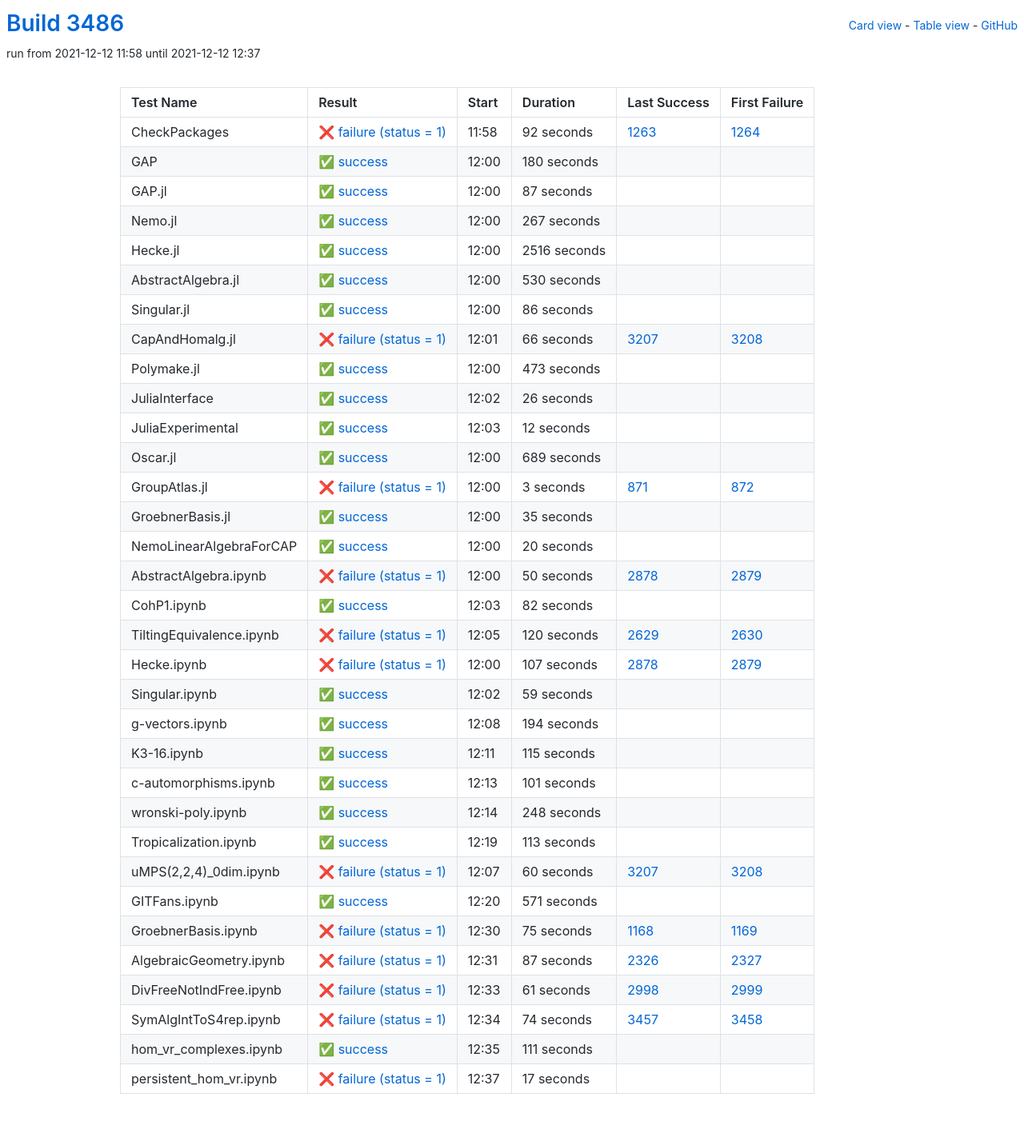
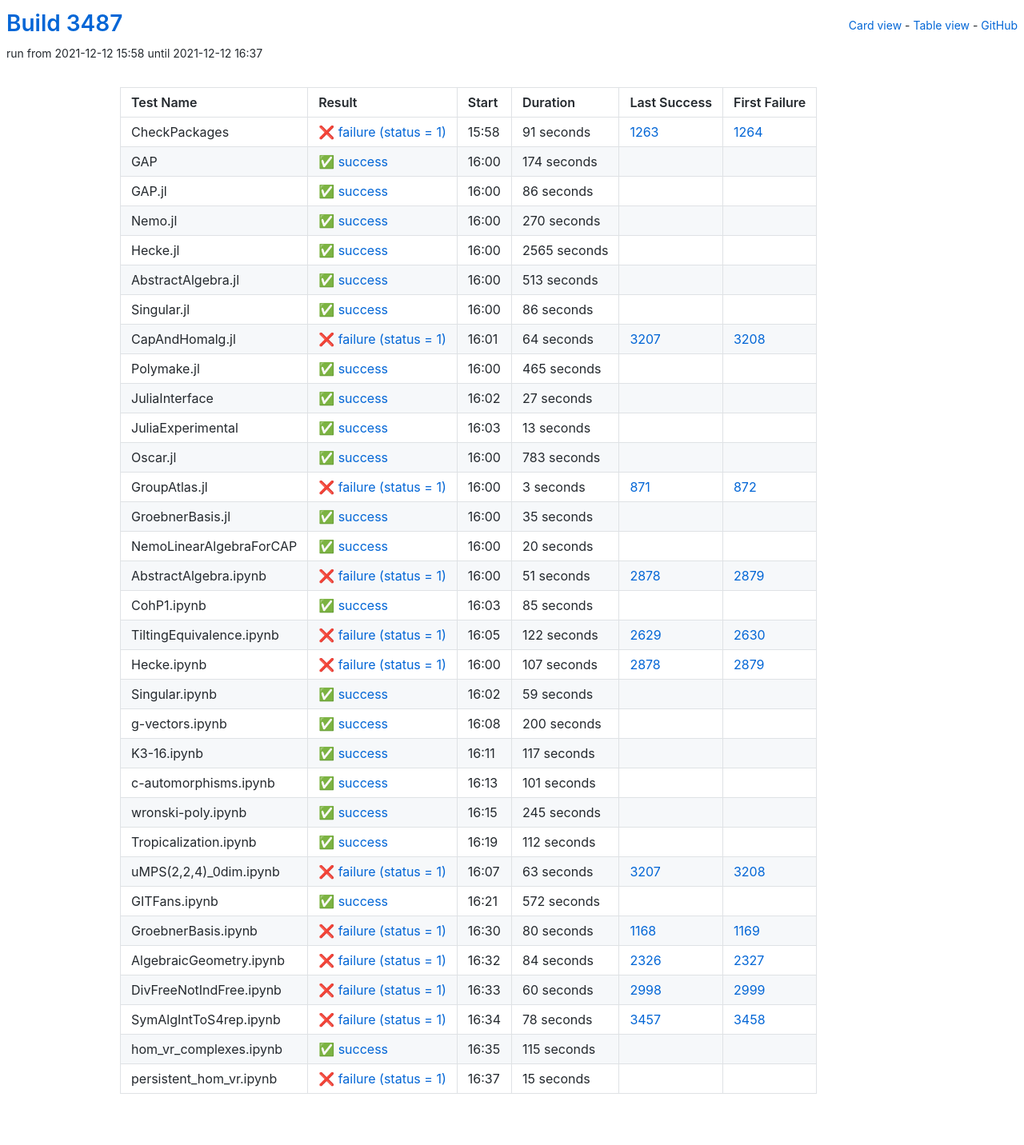
Before and after one commit to oscar-system/oscar-ci-status-stable, a Jekyll site: the page built from table.html, in a window 1280 px wide. Shown: the whole page at 80% size. Built offline with Jekyll 4.4.1, drawn with Linux system fonts in a browser that asks for light colours.

Commit message:
Build #3487

```diff
--- a/_data/ci.yml
+++ b/_data/ci.yml
@@ -1,6 +1,6 @@
 ---
-build: 3486
-build_url: https://oscarci.mathematik.uni-kl.de/job/oscar-stable/3486/
+build: 3487
+build_url: https://oscarci.mathematik.uni-kl.de/job/oscar-stable/3487/
 job: oscar-stable
 organization: oscar-system
 repo: oscar-ci-status-stable
@@ -8,80 +8,80 @@ repourl: https://github.com/oscar-system/oscar-ci-status-stable
 tests:
 - name: CheckPackages
   id: checkpackages
-  log: https://oscarci.mathematik.uni-kl.de/job/oscar-stable/3486/artifact/logs/build-3486/CheckPackages.log
-  start: 2021-12-12 11:58
+  log: https://oscarci.mathematik.uni-kl.de/job/oscar-stable/3487/artifact/logs/build-3487/CheckPackages.log
+  start: 2021-12-12 15:58
   success: false
   exitcode: 1
   status: failure
-  duration: 92
+  duration: 91
   last_success: 1263
   last_success_url: https://oscarci.mathematik.uni-kl.de/job/oscar-stable/1263/
   first_failure: 1264
   first_failure_url: https://oscarci.mathematik.uni-kl.de/job/oscar-stable/1264/
 - name: GAP
   id: gap
-  log: https://oscarci.mathematik.uni-kl.de/job/oscar-stable/3486/artifact/logs/build-3486/GAP.log
-  start: 2021-12-12 12:00
+  log: https://oscarci.mathematik.uni-kl.de/job/oscar-stable/3487/artifact/logs/build-3487/GAP.log
+  start: 2021-12-12 16:00
   success: true
   exitcode: 0
   status: success
-  duration: 180
+  duration: 174
   last_success: false
   last_success_url:
   first_failure: false
   first_failure_url:
 - name: GAP.jl
   id: gap-jl
-  log: https://oscarci.mathematik.uni-kl.de/job/oscar-stable/3486/artifact/logs/build-3486/GAP.jl.log
-  start: 2021-12-12 12:00
+  log: https://oscarci.mathematik.uni-kl.de/job/oscar-stable/3487/artifact/logs/build-3487/GAP.jl.log
+  start: 2021-12-12 16:00
   success: true
   exitcode: 0
   status: success
-  duration: 87
+  duration: 86
   last_success: false
   last_success_url:
   first_failure: false
   first_failure_url:
 - name: Nemo.jl
   id: nemo-jl
-  log: https://oscarci.mathematik.uni-kl.de/job/oscar-stable/3486/artifact/logs/build-3486/Nemo.jl.log
-  start: 2021-12-12 12:00
+  log: https://oscarci.mathematik.uni-kl.de/job/oscar-stable/3487/artifact/logs/build-3487/Nemo.jl.log
+  start: 2021-12-12 16:00
   success: true
   exitcode: 0
   status: success
-  duration: 267
+  duration: 270
   last_success: false
   last_success_url:
   first_failure: false
   first_failure_url:
 - name: Hecke.jl
   id: hecke-jl
-  log: https://oscarci.mathematik.uni-kl.de/job/oscar-stable/3486/artifact/logs/build-3486/Hecke.jl.log
-  start: 2021-12-12 12:00
+  log: https://oscarci.mathematik.uni-kl.de/job/oscar-stable/3487/artifact/logs/build-3487/Hecke.jl.log
+  start: 2021-12-12 16:00
   success: true
   exitcode: 0
   status: success
-  duration: 2516
+  duration: 2565
   last_success: false
   last_success_url:
   first_failure: false
   first_failure_url:
 - name: AbstractAlgebra.jl
   id: abstractalgebra-jl
-  log: https://oscarci.mathematik.uni-kl.de/job/oscar-stable/3486/artifact/logs/build-3486/AbstractAlgebra.jl.log
-  start: 2021-12-12 12:00
+  log: https://oscarci.mathematik.uni-kl.de/job/oscar-stable/3487/artifact/logs/build-3487/AbstractAlgebra.jl.log
+  start: 2021-12-12 16:00
   success: true
   exitcode: 0
   status: success
-  duration: 530
+  duration: 513
   last_success: false
   last_success_url:
   first_failure: false
   first_failure_url:
 - name: Singular.jl
   id: singular-jl
-  log: https://oscarci.mathematik.uni-kl.de/job/oscar-stable/3486/artifact/logs/build-3486/Singular.jl.log
-  start: 2021-12-12 12:00
+  log: https://oscarci.mathematik.uni-kl.de/job/oscar-stable/3487/artifact/logs/build-3487/Singular.jl.log
+  start: 2021-12-12 16:00
   success: true
   exitcode: 0
   status: success
@@ -92,68 +92,68 @@ tests:
   first_failure_url:
 - name: CapAndHomalg.jl
   id: capandhomalg-jl
-  log: https://oscarci.mathematik.uni-kl.de/job/oscar-stable/3486/artifact/logs/build-3486/CapAndHomalg.jl.log
-  start: 2021-12-12 12:01
+  log: https://oscarci.mathematik.uni-kl.de/job/oscar-stable/3487/artifact/logs/build-3487/CapAndHomalg.jl.log
+  start: 2021-12-12 16:01
   success: false
   exitcode: 1
   status: failure
-  duration: 66
+  duration: 64
   last_success: 3207
   last_success_url: https://oscarci.mathematik.uni-kl.de/job/oscar-stable/3207/
   first_failure: 3208
   first_failure_url: https://oscarci.mathematik.uni-kl.de/job/oscar-stable/3208/
 - name: Polymake.jl
   id: polymake-jl
-  log: https://oscarci.mathematik.uni-kl.de/job/oscar-stable/3486/artifact/logs/build-3486/Polymake.jl.log
-  start: 2021-12-12 12:00
+  log: https://oscarci.mathematik.uni-kl.de/job/oscar-stable/3487/artifact/logs/build-3487/Polymake.jl.log
+  start: 2021-12-12 16:00
   success: true
   exitcode: 0
   status: success
-  duration: 473
+  duration: 465
   last_success: false
   last_success_url:
   first_failure: false
   first_failure_url:
 - name: JuliaInterface
   id: juliainterface
-  log: https://oscarci.mathematik.uni-kl.de/job/oscar-stable/3486/artifact/logs/build-3486/JuliaInterface.log
-  start: 2021-12-12 12:02
+  log: https://oscarci.mathematik.uni-kl.de/job/oscar-stable/3487/artifact/logs/build-3487/JuliaInterface.log
+  start: 2021-12-12 16:02
   success: true
   exitcode: 0
   status: success
-  duration: 26
+  duration: 27
   last_success: false
   last_success_url:
   first_failure: false
   first_failure_url:
 - name: JuliaExperimental
   id: juliaexperimental
-  log: https://oscarci.mathematik.uni-kl.de/job/oscar-stable/3486/artifact/logs/build-3486/JuliaExperimental.log
-  start: 2021-12-12 12:03
+  log: https://oscarci.mathematik.uni-kl.de/job/oscar-stable/3487/artifact/logs/build-3487/JuliaExperimental.log
+  start: 2021-12-12 16:03
   success: true
   exitcode: 0
   status: success
-  duration: 12
+  duration: 13
   last_success: false
   last_success_url:
   first_failure: false
   first_failure_url:
 - name: Oscar.jl
   id: oscar-jl
-  log: https://oscarci.mathematik.uni-kl.de/job/oscar-stable/3486/artifact/logs/build-3486/Oscar.jl.log
-  start: 2021-12-12 12:00
+  log: https://oscarci.mathematik.uni-kl.de/job/oscar-stable/3487/artifact/logs/build-3487/Oscar.jl.log
+  start: 2021-12-12 16:00
   success: true
   exitcode: 0
   status: success
-  duration: 689
+  duration: 783
   last_success: false
   last_success_url:
   first_failure: false
   first_failure_url:
 - name: GroupAtlas.jl
   id: groupatlas-jl
-  log: https://oscarci.mathematik.uni-kl.de/job/oscar-stable/3486/artifact/logs/build-3486/GroupAtlas.jl.log
-  start: 2021-12-12 12:00
+  log: https://oscarci.mathematik.uni-kl.de/job/oscar-stable/3487/artifact/logs/build-3487/GroupAtlas.jl.log
+  start: 2021-12-12 16:00
   success: false
   exitcode: 1
   status: failure
@@ -164,8 +164,8 @@ tests:
   first_failure_url: https://oscarci.mathematik.uni-kl.de/job/oscar-stable/872/
 - name: GroebnerBasis.jl
   id: groebnerbasis-jl
-  log: https://oscarci.mathematik.uni-kl.de/job/oscar-stable/3486/artifact/logs/build-3486/GroebnerBasis.jl.log
-  start: 2021-12-12 12:00
+  log: https://oscarci.mathematik.uni-kl.de/job/oscar-stable/3487/artifact/logs/build-3487/GroebnerBasis.jl.log
+  start: 2021-12-12 16:00
   success: true
   exitcode: 0
   status: success
@@ -176,8 +176,8 @@ tests:
   first_failure_url:
 - name: NemoLinearAlgebraForCAP
   id: nemolinearalgebraforcap
-  log: https://oscarci.mathematik.uni-kl.de/job/oscar-stable/3486/artifact/logs/build-3486/NemoLinearAlgebraForCAP.log
-  start: 2021-12-12 12:00
+  log: https://oscarci.mathematik.uni-kl.de/job/oscar-stable/3487/artifact/logs/build-3487/NemoLinearAlgebraForCAP.log
+  start: 2021-12-12 16:00
   success: true
   exitcode: 0
   status: success
@@ -188,44 +188,44 @@ tests:
   first_failure_url:
 - name: AbstractAlgebra.ipynb
   id: abstractalgebra-ipynb
-  log: https://oscarci.mathematik.uni-kl.de/job/oscar-stable/3486/artifact/logs/build-3486/AbstractAlgebra.ipynb.log
-  start: 2021-12-12 12:00
+  log: https://oscarci.mathematik.uni-kl.de/job/oscar-stable/3487/artifact/logs/build-3487/AbstractAlgebra.ipynb.log
+  start: 2021-12-12 16:00
   success: false
   exitcode: 1
   status: failure
-  duration: 50
+  duration: 51
   last_success: 2878
   last_success_url: https://oscarci.mathematik.uni-kl.de/job/oscar-stable/2878/
   first_failure: 2879
   first_failure_url: https://oscarci.mathematik.uni-kl.de/job/oscar-stable/2879/
 - name: CohP1.ipynb
   id: cohp1-ipynb
-  log: https://oscarci.mathematik.uni-kl.de/job/oscar-stable/3486/artifact/logs/build-3486/CohP1.ipynb.log
-  start: 2021-12-12 12:03
+  log: https://oscarci.mathematik.uni-kl.de/job/oscar-stable/3487/artifact/logs/build-3487/CohP1.ipynb.log
+  start: 2021-12-12 16:03
   success: true
   exitcode: 0
   status: success
-  duration: 82
+  duration: 85
   last_success: false
   last_success_url:
   first_failure: false
   first_failure_url:
 - name: TiltingEquivalence.ipynb
   id: tiltingequivalence-ipynb
-  log: https://oscarci.mathematik.uni-kl.de/job/oscar-stable/3486/artifact/logs/build-3486/TiltingEquivalence.ipynb.log
-  start: 2021-12-12 12:05
+  log: https://oscarci.mathematik.uni-kl.de/job/oscar-stable/3487/artifact/logs/build-3487/TiltingEquivalence.ipynb.log
+  start: 2021-12-12 16:05
   success: false
   exitcode: 1
   status: failure
-  duration: 120
+  duration: 122
   last_success: 2629
   last_success_url: https://oscarci.mathematik.uni-kl.de/job/oscar-stable/2629/
   first_failure: 2630
   first_failure_url: https://oscarci.mathematik.uni-kl.de/job/oscar-stable/2630/
 - name: Hecke.ipynb
   id: hecke-ipynb
-  log: https://oscarci.mathematik.uni-kl.de/job/oscar-stable/3486/artifact/logs/build-3486/Hecke.ipynb.log
-  start: 2021-12-12 12:00
+  log: https://oscarci.mathematik.uni-kl.de/job/oscar-stable/3487/artifact/logs/build-3487/Hecke.ipynb.log
+  start: 2021-12-12 16:00
   success: false
   exitcode: 1
   status: failure
@@ -236,8 +236,8 @@ tests:
   first_failure_url: https://oscarci.mathematik.uni-kl.de/job/oscar-stable/2879/
 - name: Singular.ipynb
   id: singular-ipynb
-  log: https://oscarci.mathematik.uni-kl.de/job/oscar-stable/3486/artifact/logs/build-3486/Singular.ipynb.log
-  start: 2021-12-12 12:02
+  log: https://oscarci.mathematik.uni-kl.de/job/oscar-stable/3487/artifact/logs/build-3487/Singular.ipynb.log
+  start: 2021-12-12 16:02
   success: true
   exitcode: 0
   status: success
@@ -248,32 +248,32 @@ tests:
   first_failure_url:
 - name: g-vectors.ipynb
   id: g-vectors-ipynb
-  log: https://oscarci.mathematik.uni-kl.de/job/oscar-stable/3486/artifact/logs/build-3486/g-vectors.ipynb.log
-  start: 2021-12-12 12:08
+  log: https://oscarci.mathematik.uni-kl.de/job/oscar-stable/3487/artifact/logs/build-3487/g-vectors.ipynb.log
+  start: 2021-12-12 16:08
   success: true
   exitcode: 0
   status: success
-  duration: 194
+  duration: 200
   last_success: false
   last_success_url:
   first_failure: false
   first_failure_url:
 - name: K3-16.ipynb
   id: k3-16-ipynb
-  log: https://oscarci.mathematik.uni-kl.de/job/oscar-stable/3486/artifact/logs/build-3486/K3-16.ipynb.log
-  start: 2021-12-12 12:11
+  log: https://oscarci.mathematik.uni-kl.de/job/oscar-stable/3487/artifact/logs/build-3487/K3-16.ipynb.log
+  start: 2021-12-12 16:11
   success: true
   exitcode: 0
   status: success
-  duration: 115
+  duration: 117
   last_success: false
   last_success_url:
   first_failure: false
   first_failure_url:
 - name: c-automorphisms.ipynb
   id: c-automorphisms-ipynb
-  log: https://oscarci.mathematik.uni-kl.de/job/oscar-stable/3486/artifact/logs/build-3486/c-automorphisms.ipynb.log
-  start: 2021-12-12 12:13
+  log: https://oscarci.mathematik.uni-kl.de/job/oscar-stable/3487/artifact/logs/build-3487/c-automorphisms.ipynb.log
+  start: 2021-12-12 16:13
   success: true
   exitcode: 0
   status: success
@@ -284,120 +284,120 @@ tests:
   first_failure_url:
 - name: wronski-poly.ipynb
   id: wronski-poly-ipynb
-  log: https://oscarci.mathematik.uni-kl.de/job/oscar-stable/3486/artifact/logs/build-3486/wronski-poly.ipynb.log
-  start: 2021-12-12 12:14
+  log: https://oscarci.mathematik.uni-kl.de/job/oscar-stable/3487/artifact/logs/build-3487/wronski-poly.ipynb.log
+  start: 2021-12-12 16:15
   success: true
   exitcode: 0
   status: success
-  duration: 248
+  duration: 245
   last_success: false
   last_success_url:
   first_failure: false
   first_failure_url:
 - name: Tropicalization.ipynb
   id: tropicalization-ipynb
-  log: https://oscarci.mathematik.uni-kl.de/job/oscar-stable/3486/artifact/logs/build-3486/Tropicalization.ipynb.log
-  start: 2021-12-12 12:19
+  log: https://oscarci.mathematik.uni-kl.de/job/oscar-stable/3487/artifact/logs/build-3487/Tropicalization.ipynb.log
+  start: 2021-12-12 16:19
   success: true
   exitcode: 0
   status: success
-  duration: 113
+  duration: 112
   last_success: false
   last_success_url:
   first_failure: false
   first_failure_url:
 - name: uMPS(2,2,4)_0dim.ipynb
   id: umps-2-2-4-0dim-ipynb
-  log: https://oscarci.mathematik.uni-kl.de/job/oscar-stable/3486/artifact/logs/build-3486/uMPS-2-2-4-_0dim.ipynb.log
-  start: 2021-12-12 12:07
+  log: https://oscarci.mathematik.uni-kl.de/job/oscar-stable/3487/artifact/logs/build-3487/uMPS-2-2-4-_0dim.ipynb.log
+  start: 2021-12-12 16:07
   success: false
   exitcode: 1
   status: failure
-  duration: 60
+  duration: 63
   last_success: 3207
   last_success_url: https://oscarci.mathematik.uni-kl.de/job/oscar-stable/3207/
   first_failure: 3208
   first_failure_url: https://oscarci.mathematik.uni-kl.de/job/oscar-stable/3208/
 - name: GITFans.ipynb
   id: gitfans-ipynb
-  log: https://oscarci.mathematik.uni-kl.de/job/oscar-stable/3486/artifact/logs/build-3486/GITFans.ipynb.log
-  start: 2021-12-12 12:20
+  log: https://oscarci.mathematik.uni-kl.de/job/oscar-stable/3487/artifact/logs/build-3487/GITFans.ipynb.log
+  start: 2021-12-12 16:21
   success: true
   exitcode: 0
   status: success
-  duration: 571
+  duration: 572
   last_success: false
   last_success_url:
   first_failure: false
   first_failure_url:
 - name: GroebnerBasis.ipynb
   id: groebnerbasis-ipynb
-  log: https://oscarci.mathematik.uni-kl.de/job/oscar-stable/3486/artifact/logs/build-3486/GroebnerBasis.ipynb.log
-  start: 2021-12-12 12:30
+  log: https://oscarci.mathematik.uni-kl.de/job/oscar-stable/3487/artifact/logs/build-3487/GroebnerBasis.ipynb.log
+  start: 2021-12-12 16:30
   success: false
   exitcode: 1
   status: failure
-  duration: 75
+  duration: 80
   last_success: 1168
   last_success_url: https://oscarci.mathematik.uni-kl.de/job/oscar-stable/1168/
   first_failure: 1169
   first_failure_url: https://oscarci.mathematik.uni-kl.de/job/oscar-stable/1169/
 - name: AlgebraicGeometry.ipynb
   id: algebraicgeometry-ipynb
-  log: https://oscarci.mathematik.uni-kl.de/job/oscar-stable/3486/artifact/logs/build-3486/AlgebraicGeometry.ipynb.log
-  start: 2021-12-12 12:31
+  log: https://oscarci.mathematik.uni-kl.de/job/oscar-stable/3487/artifact/logs/build-3487/AlgebraicGeometry.ipynb.log
+  start: 2021-12-12 16:32
   success: false
   exitcode: 1
   status: failure
-  duration: 87
+  duration: 84
   last_success: 2326
   last_success_url: https://oscarci.mathematik.uni-kl.de/job/oscar-stable/2326/
   first_failure: 2327
   first_failure_url: https://oscarci.mathematik.uni-kl.de/job/oscar-stable/2327/
 - name: DivFreeNotIndFree.ipynb
   id: divfreenotindfree-ipynb
-  log: https://oscarci.mathematik.uni-kl.de/job/oscar-stable/3486/artifact/logs/build-3486/DivFreeNotIndFree.ipynb.log
-  start: 2021-12-12 12:33
+  log: https://oscarci.mathematik.uni-kl.de/job/oscar-stable/3487/artifact/logs/build-3487/DivFreeNotIndFree.ipynb.log
+  start: 2021-12-12 16:33
   success: false
   exitcode: 1
   status: failure
-  duration: 61
+  duration: 60
   last_success: 2998
   last_success_url: https://oscarci.mathematik.uni-kl.de/job/oscar-stable/2998/
   first_failure: 2999
   first_failure_url: https://oscarci.mathematik.uni-kl.de/job/oscar-stable/2999/
 - name: SymAlgIntToS4rep.ipynb
   id: symalginttos4rep-ipynb
-  log: https://oscarci.mathematik.uni-kl.de/job/oscar-stable/3486/artifact/logs/build-3486/SymAlgIntToS4rep.ipynb.log
-  start: 2021-12-12 12:34
+  log: https://oscarci.mathematik.uni-kl.de/job/oscar-stable/3487/artifact/logs/build-3487/SymAlgIntToS4rep.ipynb.log
+  start: 2021-12-12 16:34
   success: false
   exitcode: 1
   status: failure
-  duration: 74
+  duration: 78
   last_success: 3457
   last_success_url: https://oscarci.mathematik.uni-kl.de/job/oscar-stable/3457/
   first_failure: 3458
   first_failure_url: https://oscarci.mathematik.uni-kl.de/job/oscar-stable/3458/
 - name: hom_vr_complexes.ipynb
   id: hom-vr-complexes-ipynb
-  log: https://oscarci.mathematik.uni-kl.de/job/oscar-stable/3486/artifact/logs/build-3486/hom_vr_complexes.ipynb.log
-  start: 2021-12-12 12:35
+  log: https://oscarci.mathematik.uni-kl.de/job/oscar-stable/3487/artifact/logs/build-3487/hom_vr_complexes.ipynb.log
+  start: 2021-12-12 16:35
   success: true
   exitcode: 0
   status: success
-  duration: 111
+  duration: 115
   last_success: false
   last_success_url:
   first_failure: false
   first_failure_url:
 - name: persistent_hom_vr.ipynb
   id: persistent-hom-vr-ipynb
-  log: https://oscarci.mathematik.uni-kl.de/job/oscar-stable/3486/artifact/logs/build-3486/persistent_hom_vr.ipynb.log
-  start: 2021-12-12 12:37
+  log: https://oscarci.mathematik.uni-kl.de/job/oscar-stable/3487/artifact/logs/build-3487/persistent_hom_vr.ipynb.log
+  start: 2021-12-12 16:37
   success: false
   exitcode: 1
   status: failure
-  duration: 17
+  duration: 15
   last_success: false
   last_success_url:
   first_failure: false
```
Also changed, not shown: README.md.
